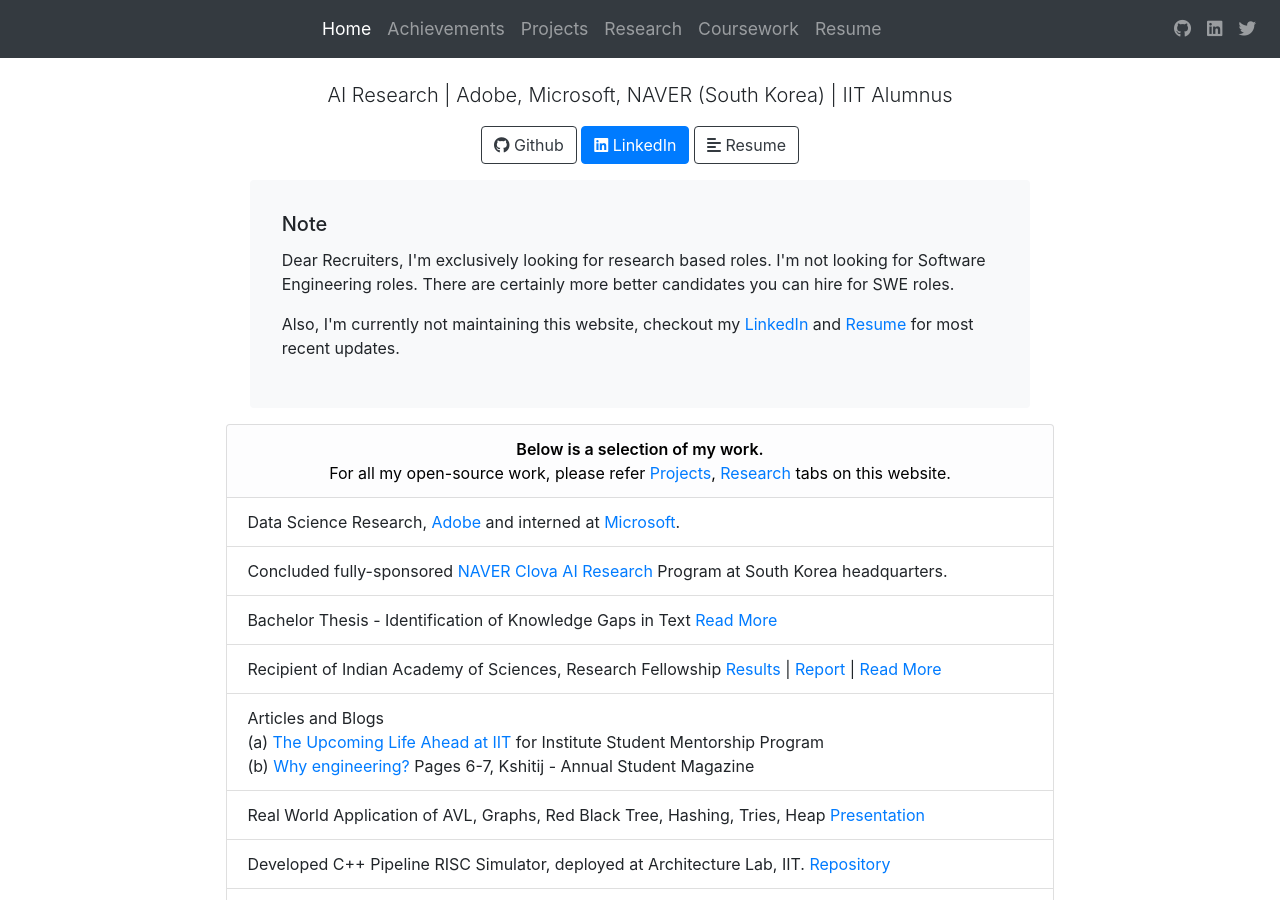
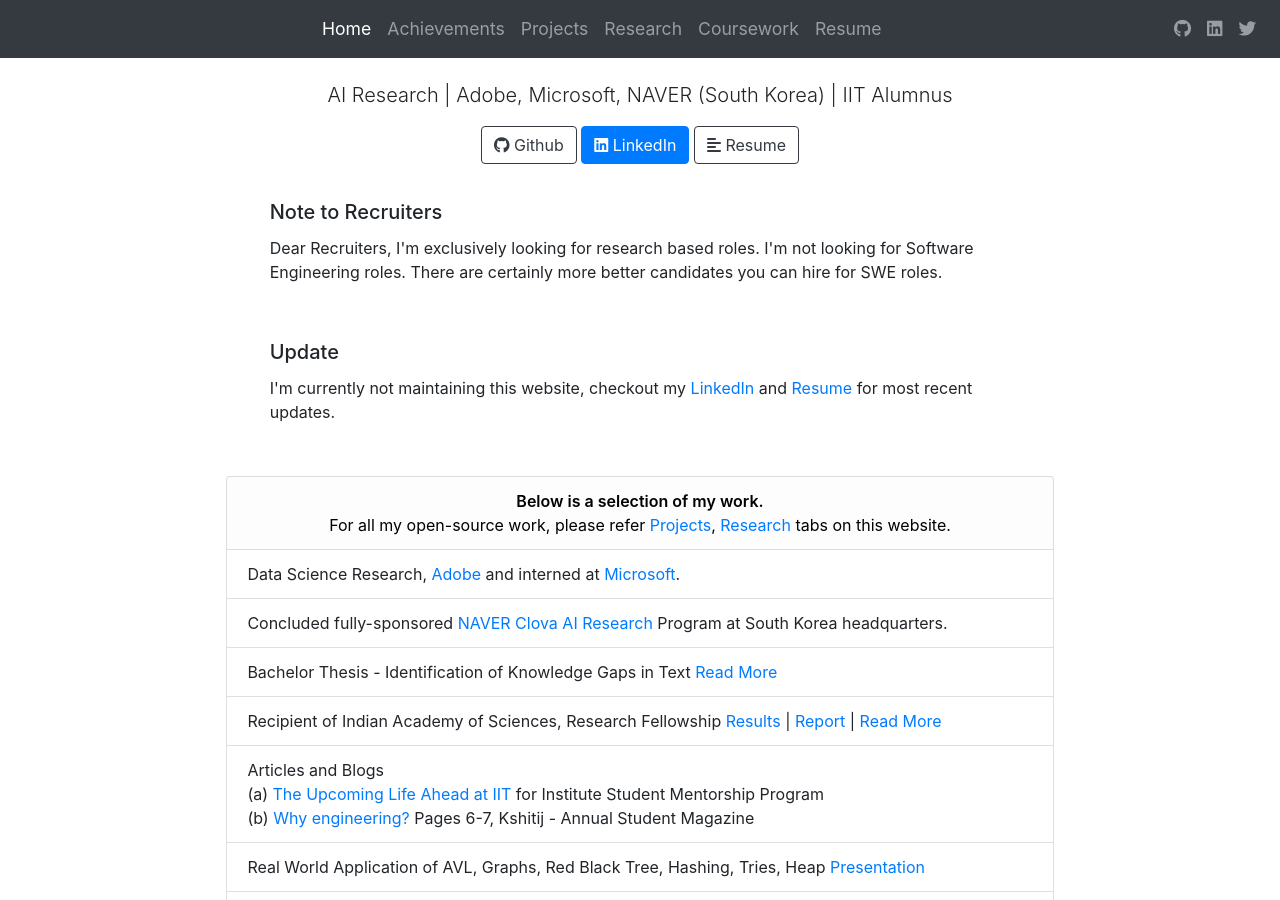
Before and after one commit to thenamangoyal/thenamangoyal.github.io, a Jekyll site: the page built from index.html, in a window 1280 px wide and 900 px high. Built offline with Jekyll 4.4.1, drawn with Linux system fonts in a browser that asks for light colours; nearby versions of some CDN libraries.

Commit message:
2 cards optimize

```diff
--- a/index.html
+++ b/index.html
@@ -44,14 +44,26 @@ layout: bootstrap
         <div class="container-fluid">
             <div class="row justify-content-center">
                 <div class="col-12 col-md-10 col-lg-8">
-                    <div class="card w-100 bg-light mb-0">
+                    <div class="card w-100 p-0 m-0">
                         <div class="card-body">
-                            <h5 class="card-title">Note</h5>
+                            <h5 class="card-title">Note to Recruiters</h5>
                             <blockquote>
                                 Dear Recruiters, I'm exclusively looking for research based roles.
                                 I'm not looking for Software Engineering roles. There are certainly more better candidates you can hire for SWE roles.
                             </blockquote>
-                            <blockquote>Also, I'm currently not maintaining this website, checkout my  <a target="_blank" href="https://www.linkedin.com/in/goyal-naman/">LinkedIn</a> and <a target="_blank" href="https://bit.ly/namangoyal">Resume</a> for most recent updates.</blockquote>
+                        </div>
+                    </div>
+                </div>
+            </div>
+        </div>
+
+        <div class="container-fluid">
+            <div class="row justify-content-center">
+                <div class="col-12 col-md-10 col-lg-8">
+                    <div class="card w-100 p-0 m-0">
+                        <div class="card-body">
+                            <h5 class="card-title">Update</h5>
+                            <blockquote>I'm currently not maintaining this website, checkout my  <a target="_blank" href="https://www.linkedin.com/in/goyal-naman/">LinkedIn</a> and <a target="_blank" href="https://bit.ly/namangoyal">Resume</a> for most recent updates.</blockquote>
                         </div>
                     </div>
                 </div>
```
